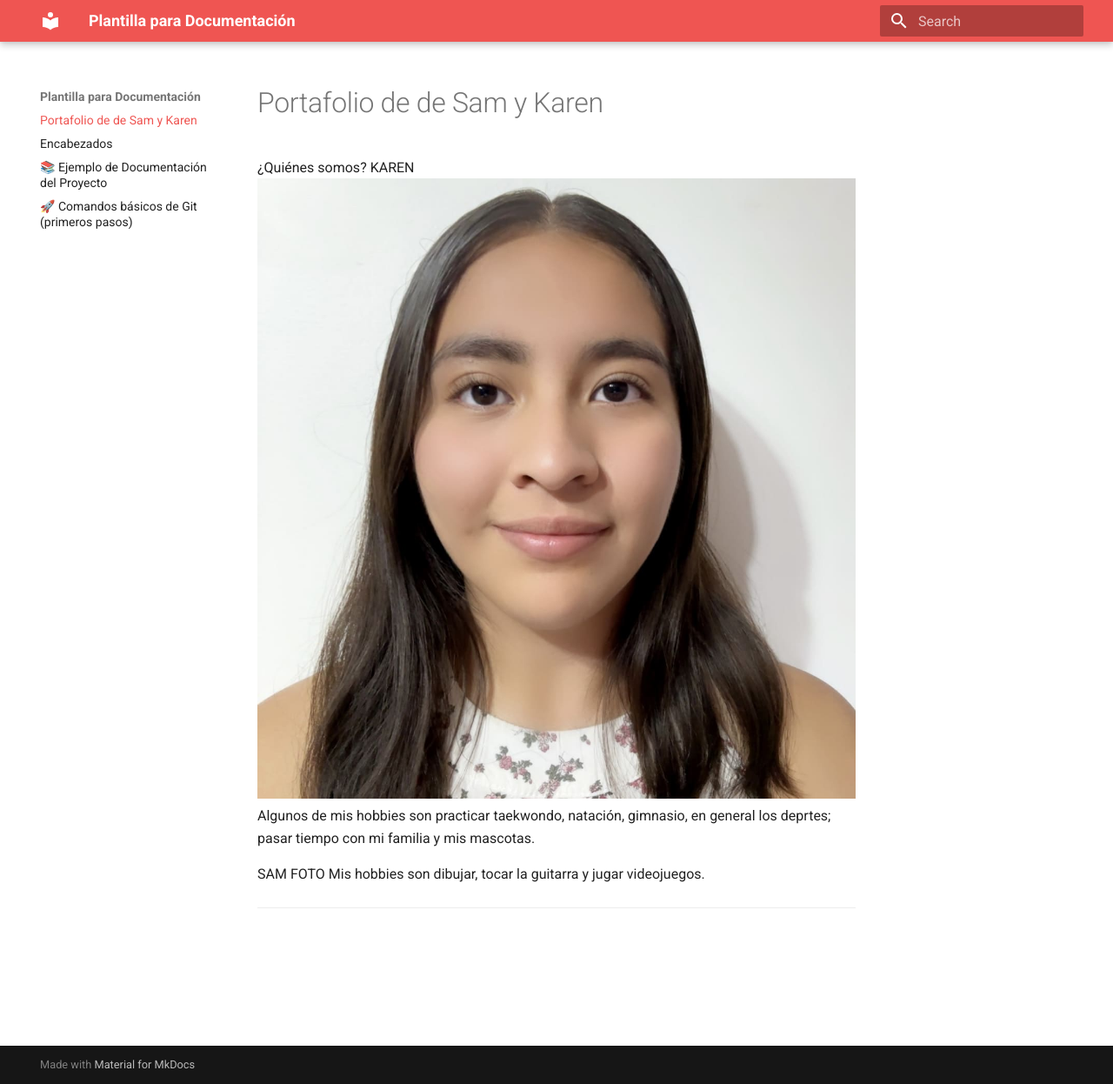
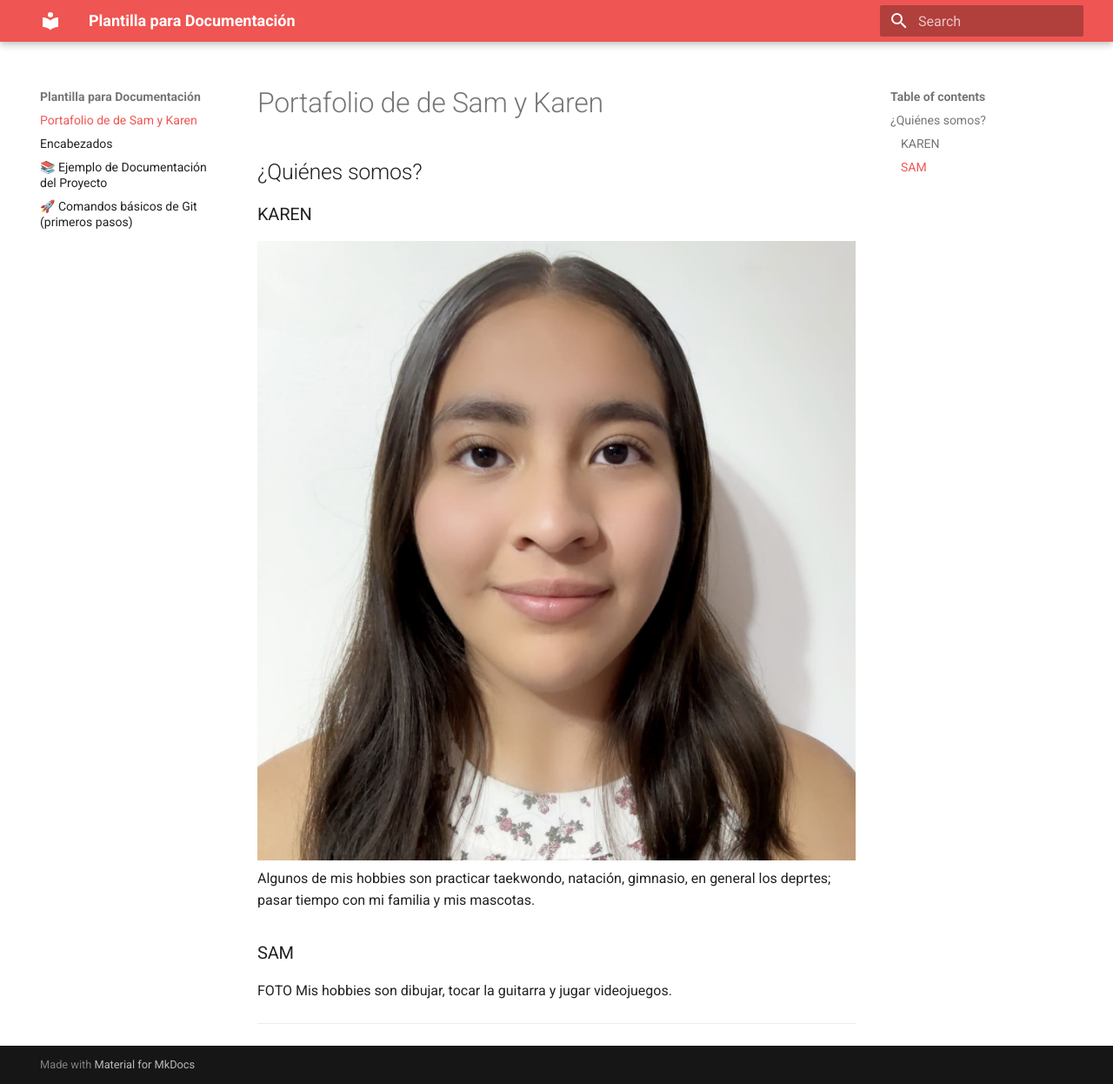
Before and after one commit to KarenPastrana/PORTAFOLIO, an MkDocs documentation site: the page built from docs/index.md, in a window 1280 px wide and 1246 px high. Shown: the whole window at 87% size. Built offline with MkDocs 1.6.1 and Material for MkDocs 9.7.7, drawn with Linux system fonts in a browser that asks for light colours.

Commit message:
Update index.md

```diff
--- a/docs/index.md
+++ b/docs/index.md
@@ -1,13 +1,13 @@
 # Portafolio de de Sam y Karen
 
-¿Quiénes somos?
-KAREN
+##¿Quiénes somos?
+###KAREN
 ![Diagrama del sistema](recursos/imgs/fotoAlumno.png)
 Algunos de mis hobbies son practicar taekwondo, natación, gimnasio, en general los deprtes; pasar tiempo con mi familia y mis mascotas.
 
 
 
-SAM
+###SAM
 FOTO
 Mis hobbies son dibujar, tocar la guitarra y jugar videojuegos.
 
```
